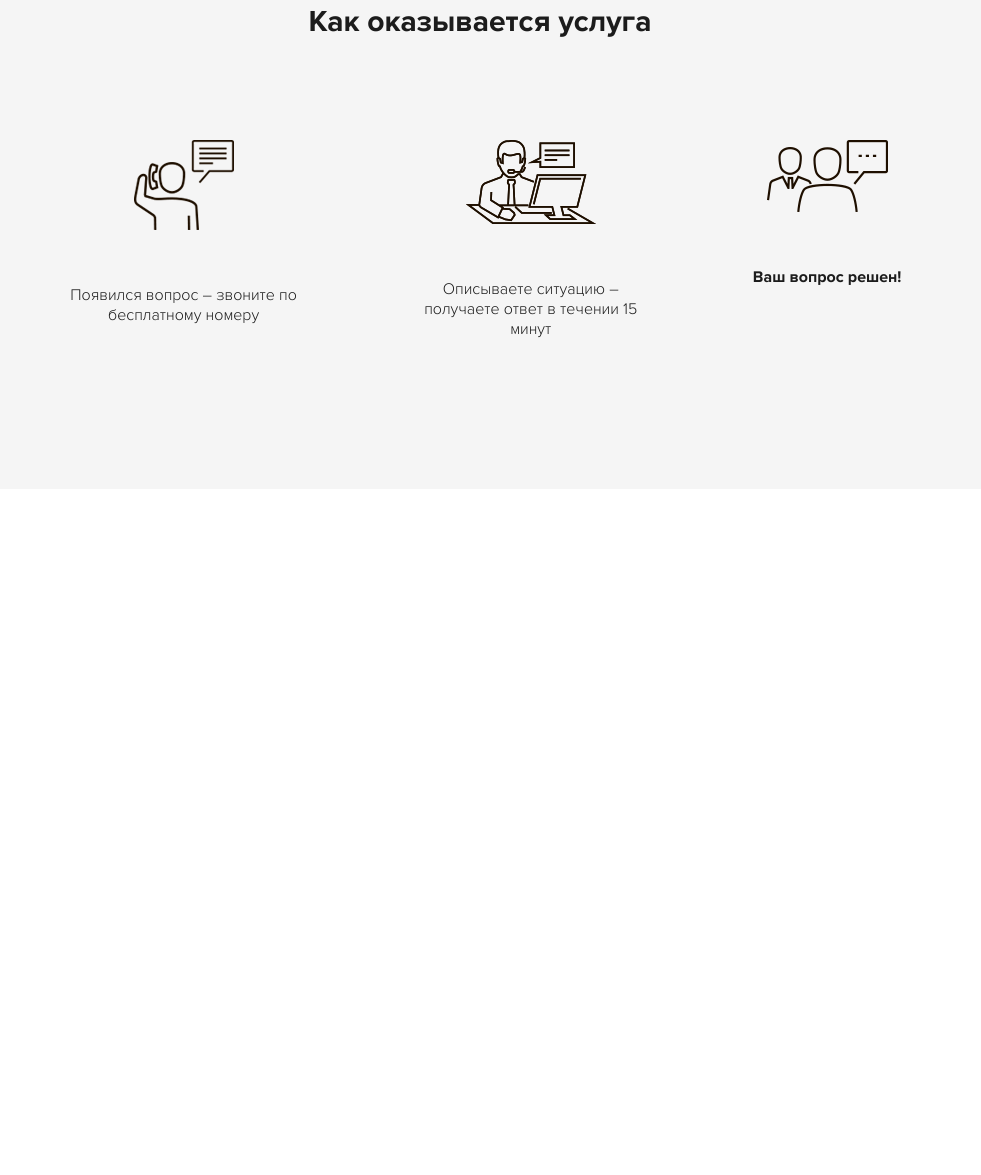
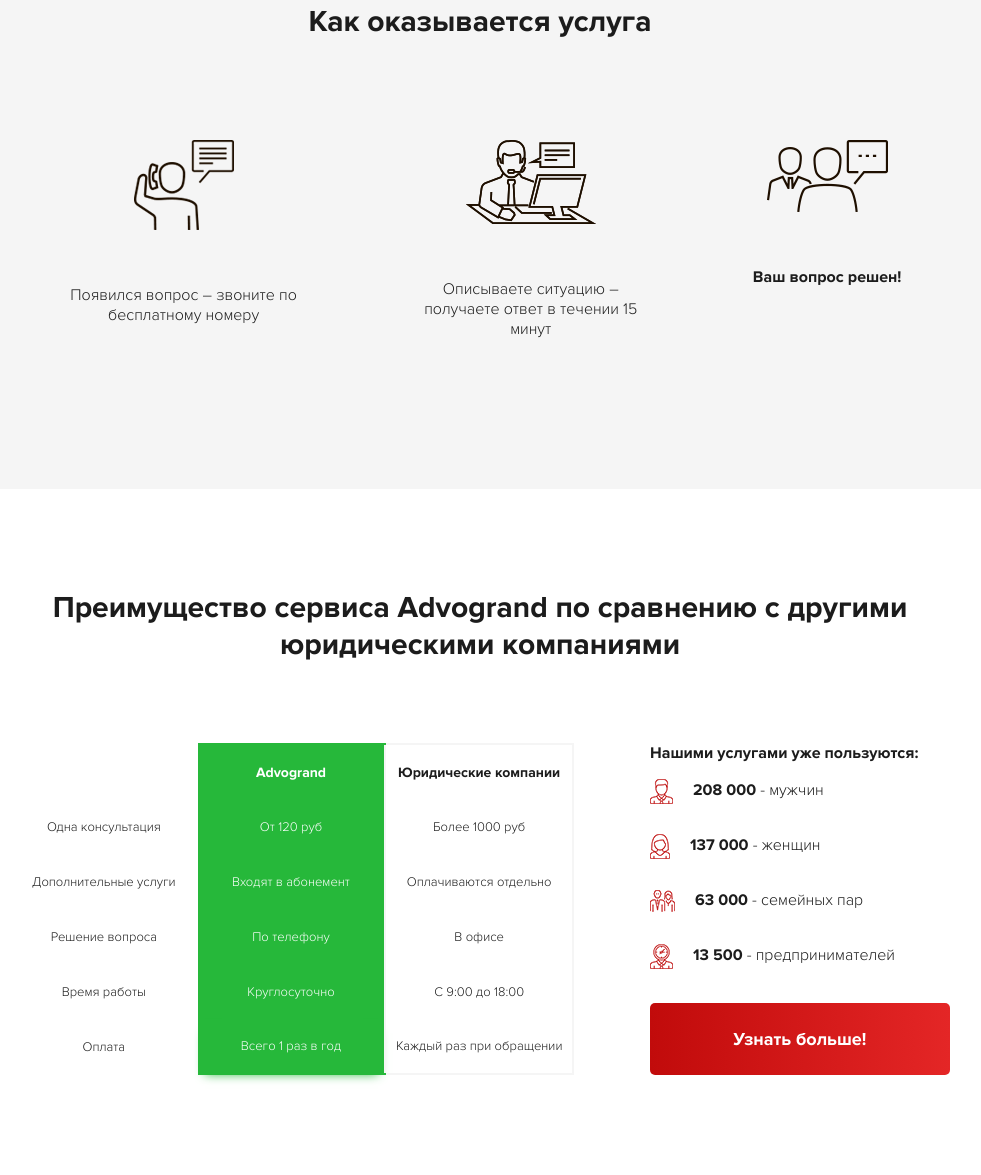
Before and after one commit to MilshynVitalii/oldgrand, a website: page index.html in a window 1280 px wide. Shown: the part 2124-3299 px from the top of the page, without its empty margins (160-1141 px from the left). Before the commit the page ends 2613 px from the top, so only its background shows below. Drawn offline with Linux system fonts and the light colour scheme.

Commit message:
Comparison section | adaptive

```diff
--- a/index.html
+++ b/index.html
@@ -222,14 +222,56 @@
       </div>
     </section>
 
-    <!-- <section class="comparison">
+    <section class="comparison">
       <div class="container">
         <h2 class="section-title">
           Преимущество сервиса Advogrand по сравнению с другими юридическими
           компаниями
         </h2>
+        <div class="comparison-wrap">
+          <table class="comparison__table">
+            <tr>
+              <th></th>
+              <th>Advogrand</th>
+              <th>Юридические компании</th>
+            </tr>
+            <tr>
+              <td>Одна консультация</td>
+              <td>От 120 руб</td>
+              <td>Более 1000 руб</td>
+            </tr>
+            <tr>
+              <td>Дополнительные услуги</td>
+              <td>Входят в абонемент</td>
+              <td>Оплачиваются отдельно</td>
+            </tr>
+            <tr>
+              <td>Решение вопроса</td>
+              <td>По телефону</td>
+              <td>В офисе</td>
+            </tr>
+            <tr>
+              <td>Время работы</td>
+              <td>Круглосуточно</td>
+              <td>С 9:00 до 18:00</td>
+            </tr>
+            <tr>
+              <td>Оплата</td>
+              <td>Всего 1 раз в год</td>
+              <td>Каждый раз  при обращении</td>
+            </tr>
+          </table>
+          <div class="comparison__numbers">
+            <h4>Нашими услугами уже пользуются:</h4>
+            <p><img src="./img/comparison/icon-1.png" alt="icon-1"><b>208 000</b> - мужчин</p>
+            <p><img src="./img/comparison/icon-2.png" alt="icon-2"><b>137 000</b> - женщин</p>
+            <p><img src="./img/comparison/icon-3.png" alt="icon-3"><b>63 000 </b> - семейных пар</p>
+            <p><img src="./img/comparison/icon-4.png" alt="icon-4"><b>13 500</b> - предпринимателей</p>
+            <button class="main-button comparison__button">Узнать больше!</button>
+          </div>
+        </div>
       </div>
-    </section> -->
+    </section>
 
     <script src="./js/main.js"></script>
   </body>
--- a/sass/_fonts.scss
+++ b/sass/_fonts.scss
@@ -1,42 +1,45 @@
 @font-face {
-  font-family: "Proxima Nova Light";
+  font-family: "Proxima Nova";
   src: url("../fonts/ProximaNova-Light.eot");
   src: url("../fonts/ProximaNova-Light.eot?#iefix") format("embedded-opentype"),
     url("../fonts/ProximaNova-Light.woff") format("woff"),
     url("../fonts/ProximaNova-Light.ttf") format("truetype");
-  font-weight: normal;
+  font-weight: 200;
   font-style: normal;
 }
 
 @font-face {
-  font-family: "Proxima Nova Regular";
+  font-family: "Proxima Nova";
   src: url("../fonts/ProximaNova-Regular.eot");
   src: url("../fonts/ProximaNova-Regular.eot?#iefix")
       format("embedded-opentype"),
     url("../fonts/ProximaNova-Regular.woff") format("woff"),
     url("../fonts/ProximaNova-Regular.ttf") format("truetype");
-  font-weight: normal;
+  font-weight: 400;
   font-style: normal;
 }
 
 @font-face {
-  font-family: "Proxima Nova Bold";
+  font-family: "Proxima Nova";
   src: url("../fonts/ProximaNova-Bold.eot");
   src: url("../fonts/ProximaNova-Bold.eot?#iefix") format("embedded-opentype"),
     url("../fonts/ProximaNova-Bold.woff") format("woff"),
     url("../fonts/ProximaNova-Bold.ttf") format("truetype");
-  font-weight: normal;
+  font-weight: 700;
   font-style: normal;
 }
 
 @mixin light {
-  font-family: "Proxima Nova Light", sans-serif;
+  font-family: "Proxima Nova", sans-serif;
+  font-weight: 200;
 }
 
 @mixin regular {
-  font-family: "Proxima Nova Regular", sans-serif;
+  font-family: "Proxima Nova", sans-serif;
+  font-weight: 400;
 }
 
 @mixin bold {
-  font-family: "Proxima Nova Bold", sans-serif;
+  font-family: "Proxima Nova", sans-serif;
+  font-weight: 700;
 }
--- /dev/null
+++ b/sass/sections/_comparison.sass
@@ -0,0 +1,62 @@
+.comparison
+    &-wrap
+        display: flex
+        flex-wrap: wrap
+        justify-content: space-between
+        margin-top: 80px
+    &__numbers
+        width: 300px
+        img
+            margin-right: 20px
+            vertical-align: middle
+        p
+            height: 55px
+            line-height: 55px
+    &__button
+        width: 100%
+        padding: 25px 0
+        margin-top: 20px
+        font-size: 18px
+    &__table
+        flex-basis: 60%
+        border-collapse: collapse
+        text-align: center
+        td, th
+            width: 33%
+            height: 55px
+        td
+            font-size: 13px
+        th
+            font-size: 14px
+        tr:first-child
+            th:nth-child(3)
+                border-top: 2px solid $gray-color
+        tr:last-child
+            td:nth-child(3)
+                border-bottom: 2px solid $gray-color
+        tr:first-child
+            th:nth-child(2)
+                border-top: 2px solid #26b83a
+        tr:last-child
+            td:nth-child(2)
+                border-bottom: 2px solid #26b83a
+                box-shadow: 0 7px 10px -7px #26b83a
+        td:nth-child(2),th:nth-child(2)
+            background-color: #26b83a
+            color: #ffffff
+        td:nth-child(3),th:nth-child(3)
+            border-left: 2px solid $gray-color
+            border-right: 2px solid $gray-color
+
+@media screen and (max-width: 800px)
+    .comparison
+        &-wrap
+            justify-content: center
+        &__table
+            flex-basis: 70%
+            margin-bottom: 50px
+
+@media screen and (max-width: 560px)
+    .comparison
+        &__table
+            flex-basis: 100%
--- a/sass/style.sass
+++ b/sass/style.sass
@@ -7,3 +7,4 @@
 @import "./sections/services"
 @import "./sections/aboutus"
 @import "./sections/assist"
+@import "./sections/comparison"
```
Also changed, not shown: css/style.css, img/comparison/icon-1.png (added), img/comparison/icon-2.png (added), img/comparison/icon-3.png (added), img/comparison/icon-4.png (added).
